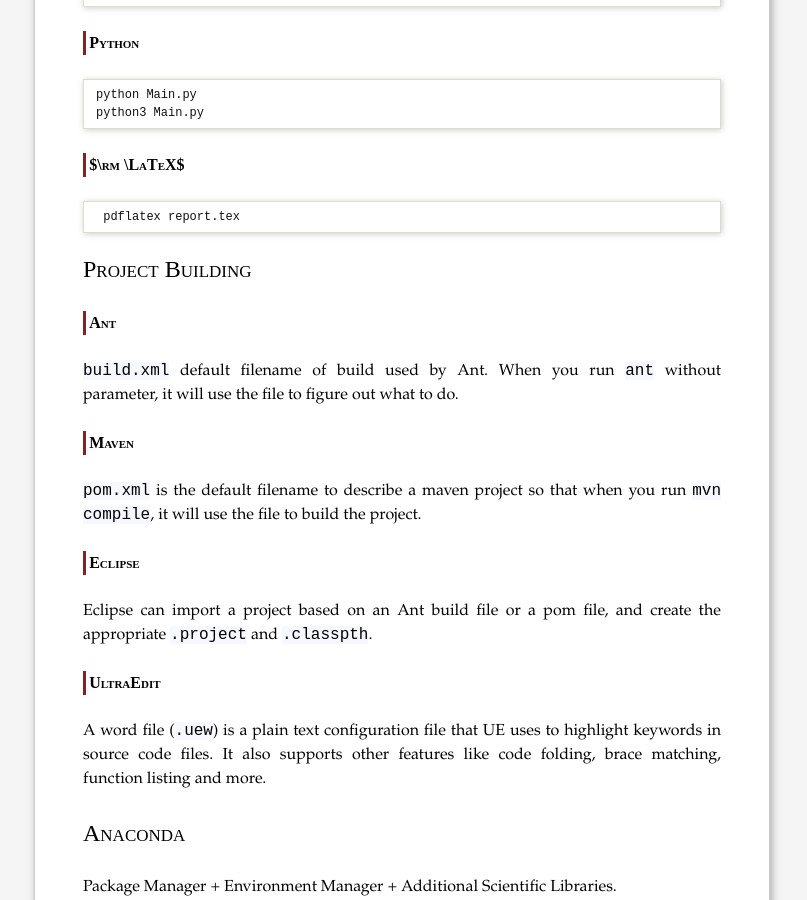
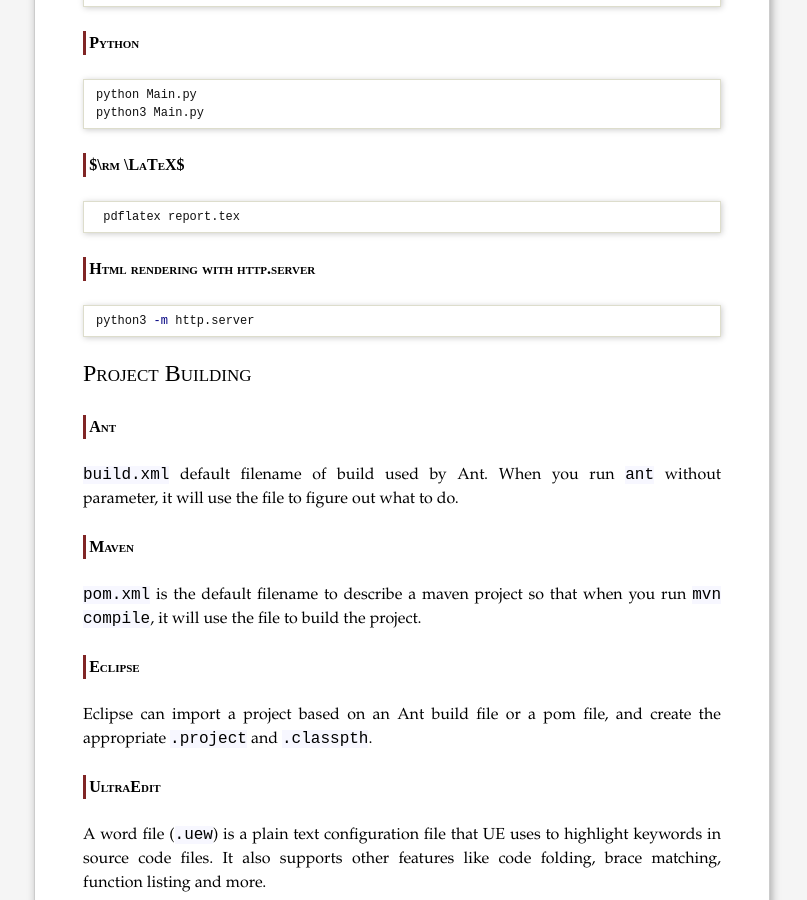
Before and after one commit to horsehour/horsehour.github.io, a Jekyll site: the page built from blog/_posts/2016-05-15-quick-cheat-sheets-develop.md, in a window 1280 px wide and 900 px high, scrolled down 4780 px. Shown: the whole window, without its empty margins (238-1045 px from the left). Built offline with Jekyll 4.4.1, drawn with Linux system fonts in a browser that asks for light colours; comment, search, counter and statistics services are not loaded.

Commit message:
run http server to render local html for review

````diff
--- a/404.html
+++ b/404.html
@@ -12,8 +12,8 @@
     </i>
 </blockquote>
 
-<p>Sorry, I seem to have misplaced that page...</p>
-<p>You could always try searching for it.</p>
+<p>Sorry, it has been misplaced...</p>
+<p>Let's search for it.</p>
 
 <div class="sitesearch">
     <form method="get" action="http://www.google.com/search">
--- a/blog/_posts/2016-05-15-quick-cheat-sheets-develop.md
+++ b/blog/_posts/2016-05-15-quick-cheat-sheets-develop.md
@@ -240,6 +240,11 @@
  pdflatex report.tex
  ```
 
+## Html rendering with http.server
+```bash
+python3 -m http.server
+```
+
 # Project Building
 
 ## Ant
````
Also changed, not shown: _config.yml (line endings or trailing spaces), blog/index.md (line endings or trailing spaces).
